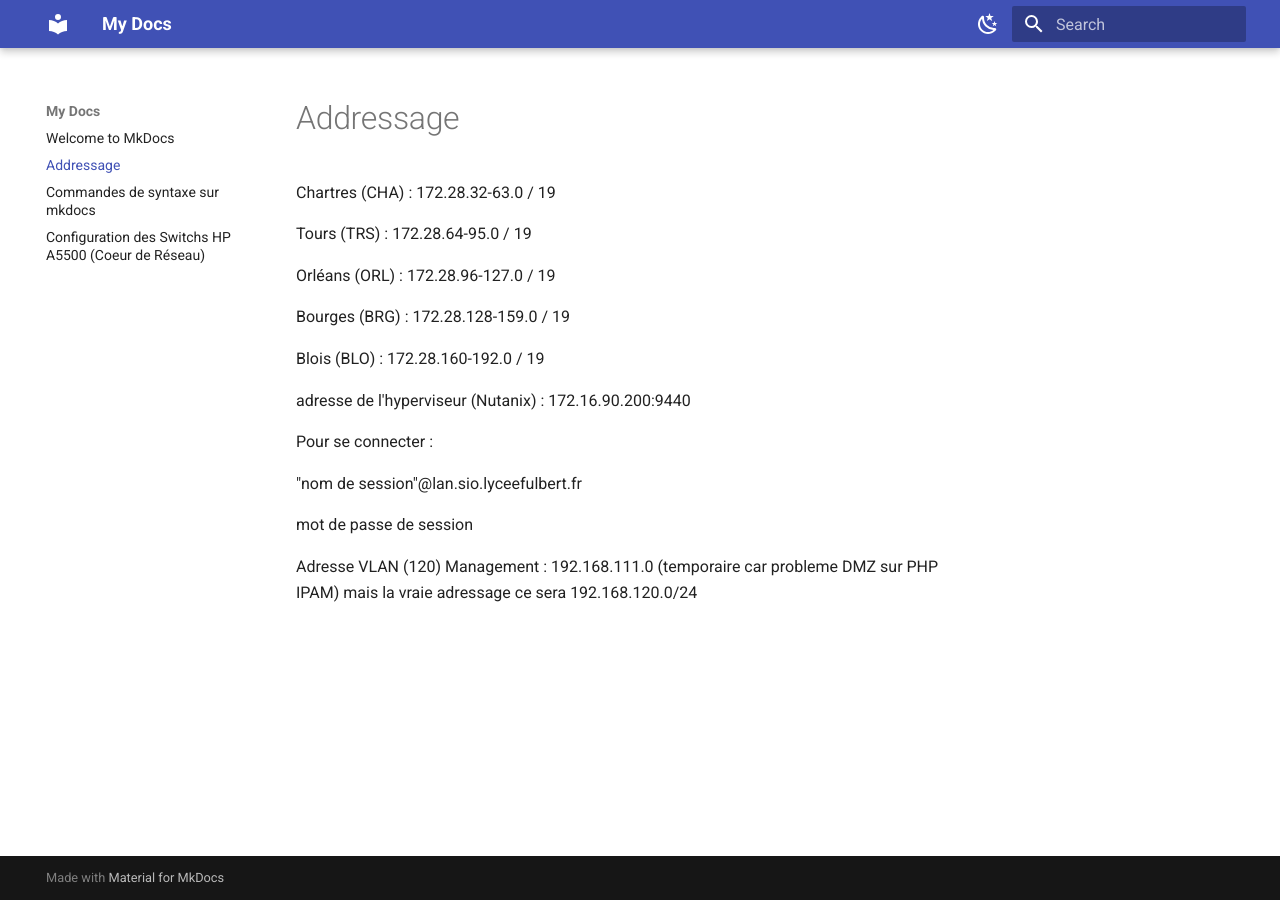
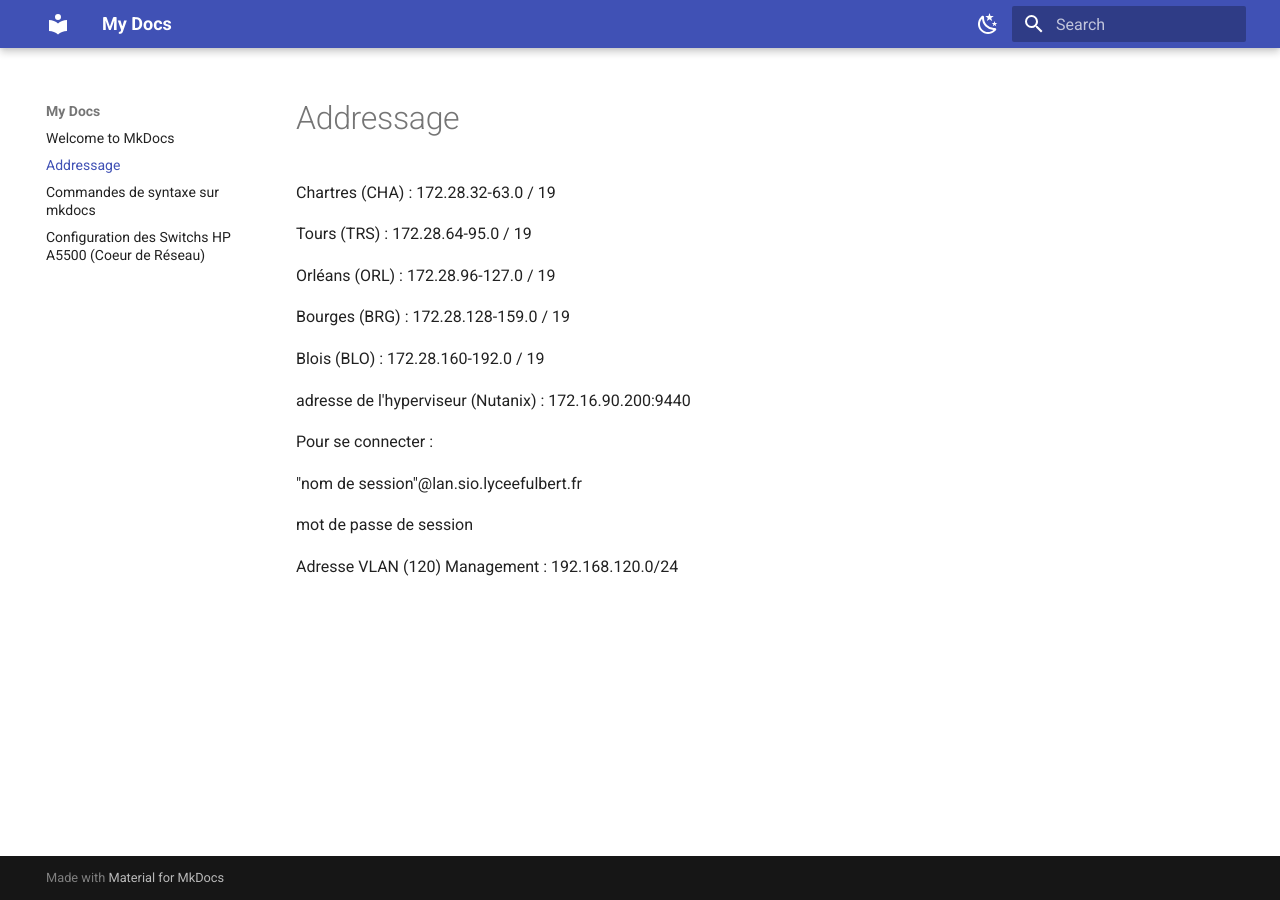
Before and after one commit to Sym-0ne/LaPaillasse, an MkDocs documentation site: the page built from docs/addressage.md, in a window 1280 px wide. Built offline with MkDocs 1.6.1 and Material for MkDocs 9.7.7, drawn with Linux system fonts in a browser that asks for light colours.

Commit message:
Modif addressage

```diff
--- a/docs/addressage.md
+++ b/docs/addressage.md
@@ -17,4 +17,4 @@ Pour se connecter : <br>
 
 mot de passe de session <br>
 
-Adresse VLAN (120) Management : 192.168.111.0 (temporaire car probleme DMZ sur PHP IPAM) mais la vraie adressage ce sera 192.168.120.0/24
+Adresse VLAN (120) Management : 192.168.120.0/24
```
